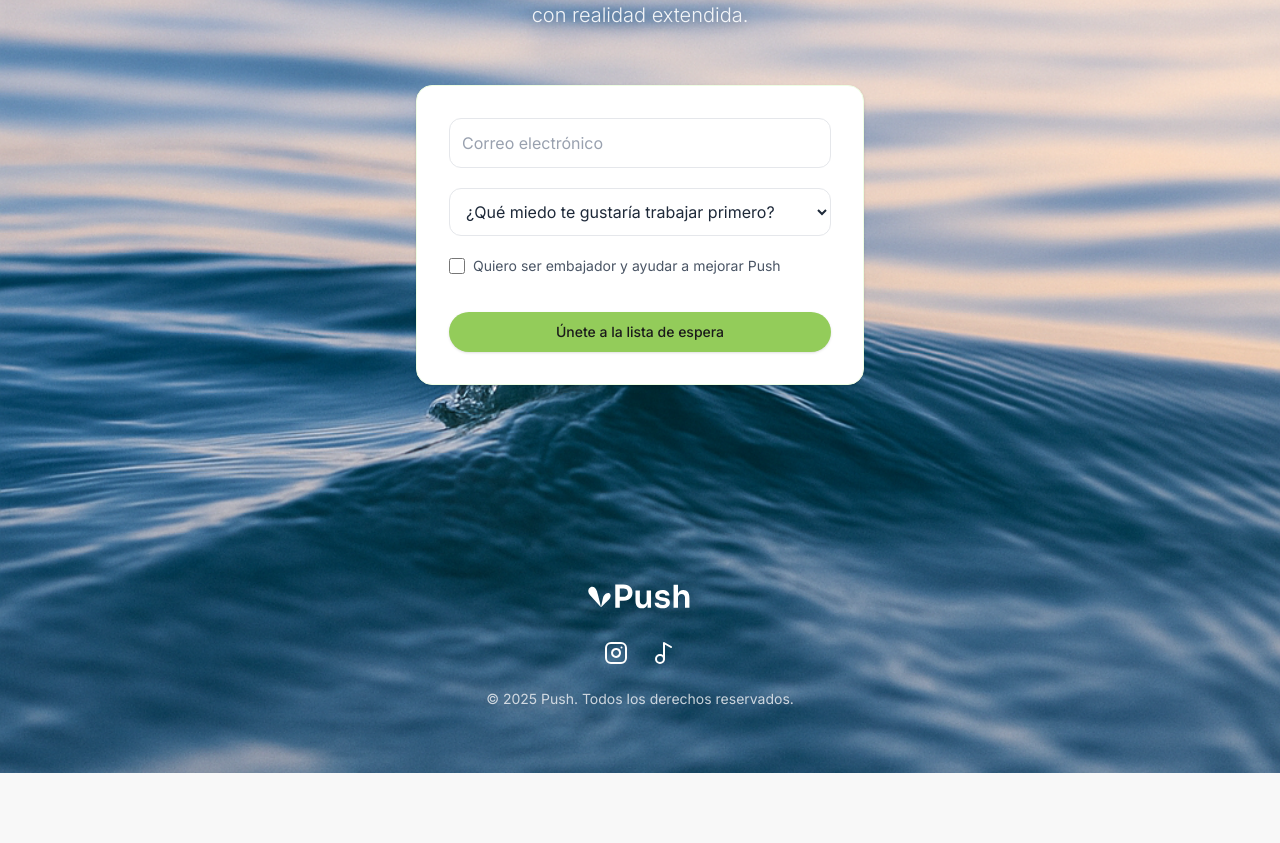
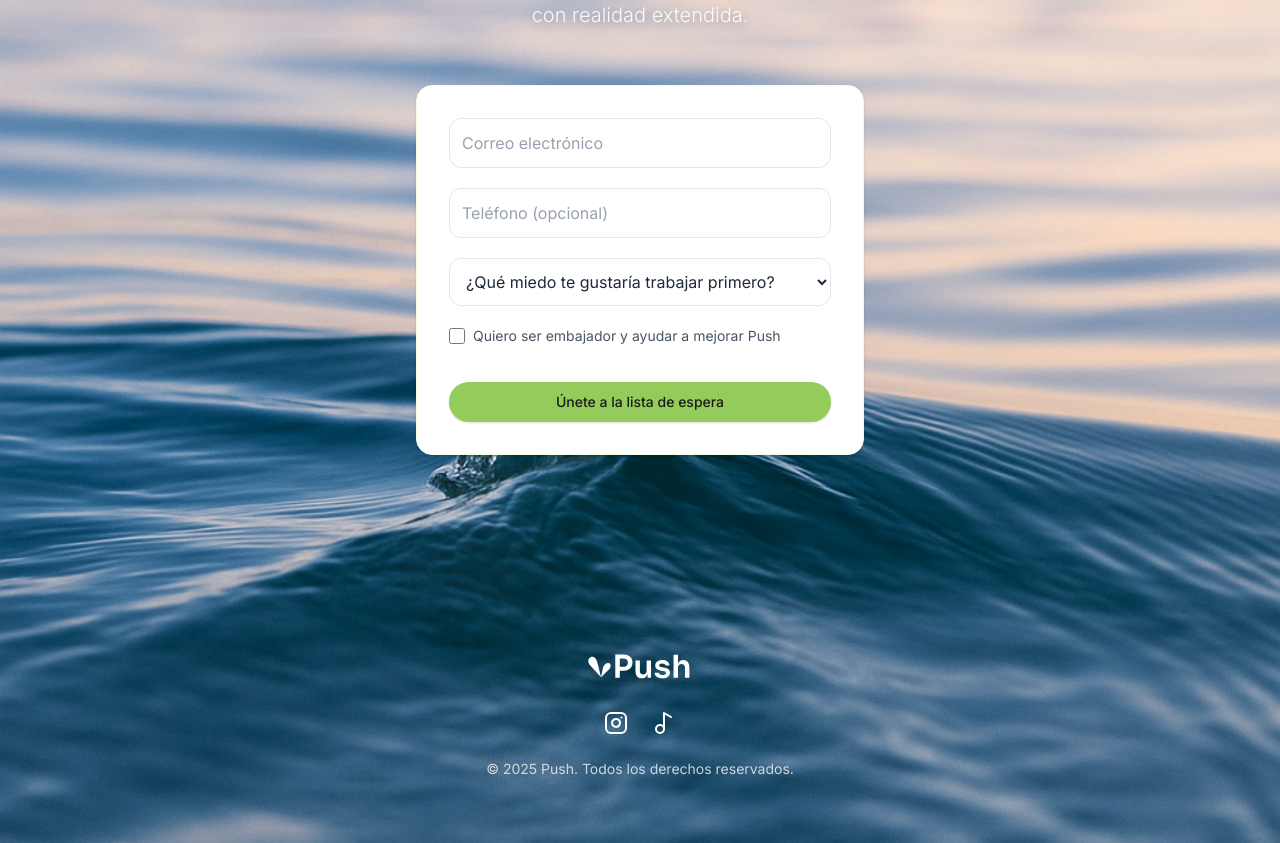
Before and after one commit to OrigoPush/Push, a Next.js app: page / in a window 1280 px wide. Shown: the part 4502-5345 px from the top of the page. Before the commit the page ends 5275 px from the top, so only its background shows below. Built offline with nearby package versions, Linux system fonts and the light colour scheme.

Commit message:
Añadir campo teléfono al formulario

```diff
--- a/components/waitlist-form.tsx
+++ b/components/waitlist-form.tsx
@@ -101,6 +101,20 @@ export function WaitlistForm() {
             {/* Campo trampa para romper heurística */}
             <input type="text" style={{ display: "none" }} autoComplete="off" />
 
+            {/* TELÉFONO */}
+            <input
+              id="contact_field"
+              name="contact_field"
+              type="text"
+              inputMode="tel"
+              placeholder="Teléfono (opcional)"
+              className={`${baseInput} ${phoneError ? "border-red-500" : ""}`}
+              autoComplete="new-password"
+            />
+            {phoneError && (
+              <p className="text-red-500 text-sm -mt-3">{phoneError}</p>
+            )}
+
             {/* SELECT */}
             <select
               name="fear"
```
